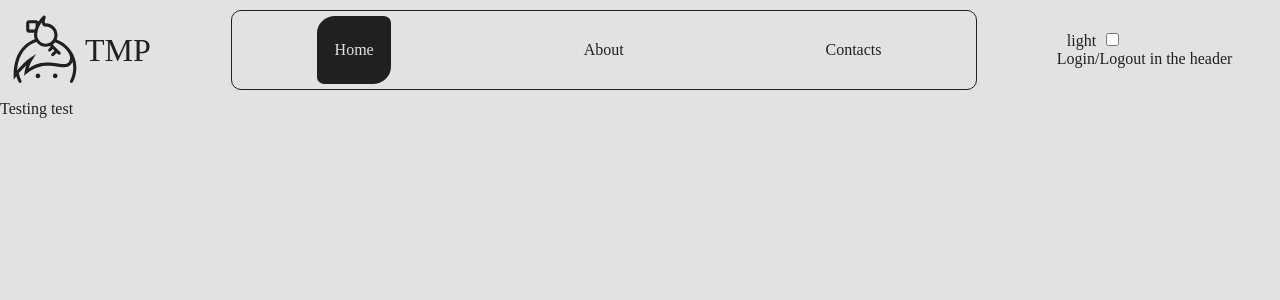
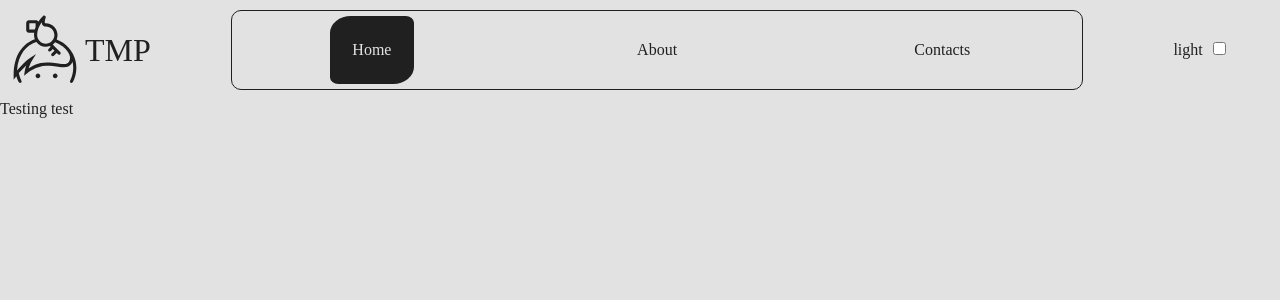
Before and after one commit to FearBeer/teach-me-please, a Next.js app: page / in a window 1280 px wide. Shown: the top 300 px of the page. Built offline with nearby package versions, Linux system fonts and the light colour scheme.

Commit message:
remove fix hydration error, add login in navigation

```diff
--- a/app/components/Header/header.module.scss
+++ b/app/components/Header/header.module.scss
@@ -1,6 +1,6 @@
 .header {
   display: grid;
-  grid-template-columns: 1fr 7fr 2fr;
+  grid-template-columns: 1fr 8fr 1fr;
   grid-template-rows: 80px;
   align-items: center;
   column-gap: 80px;
--- a/app/components/Header/header.tsx
+++ b/app/components/Header/header.tsx
@@ -8,10 +8,7 @@ function Header() {
     <header className={styles.header}>
       <Logo />
       <Navigation />
-      <div>
-        <ThemeChanger></ThemeChanger>
-        <p>Login/Logout in the header</p>
-      </div>
+      <ThemeChanger />
     </header>
   );
 }
```
